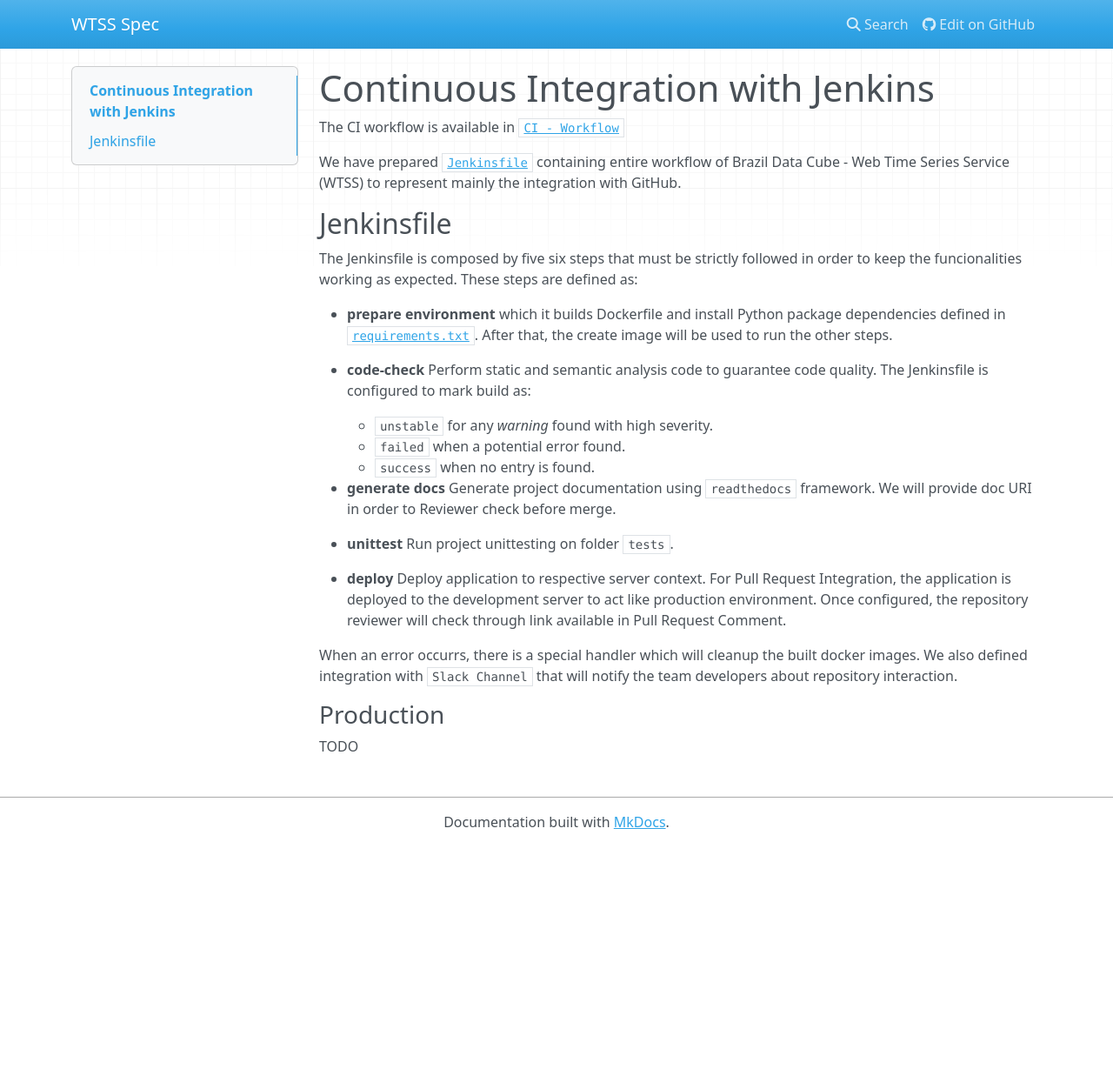
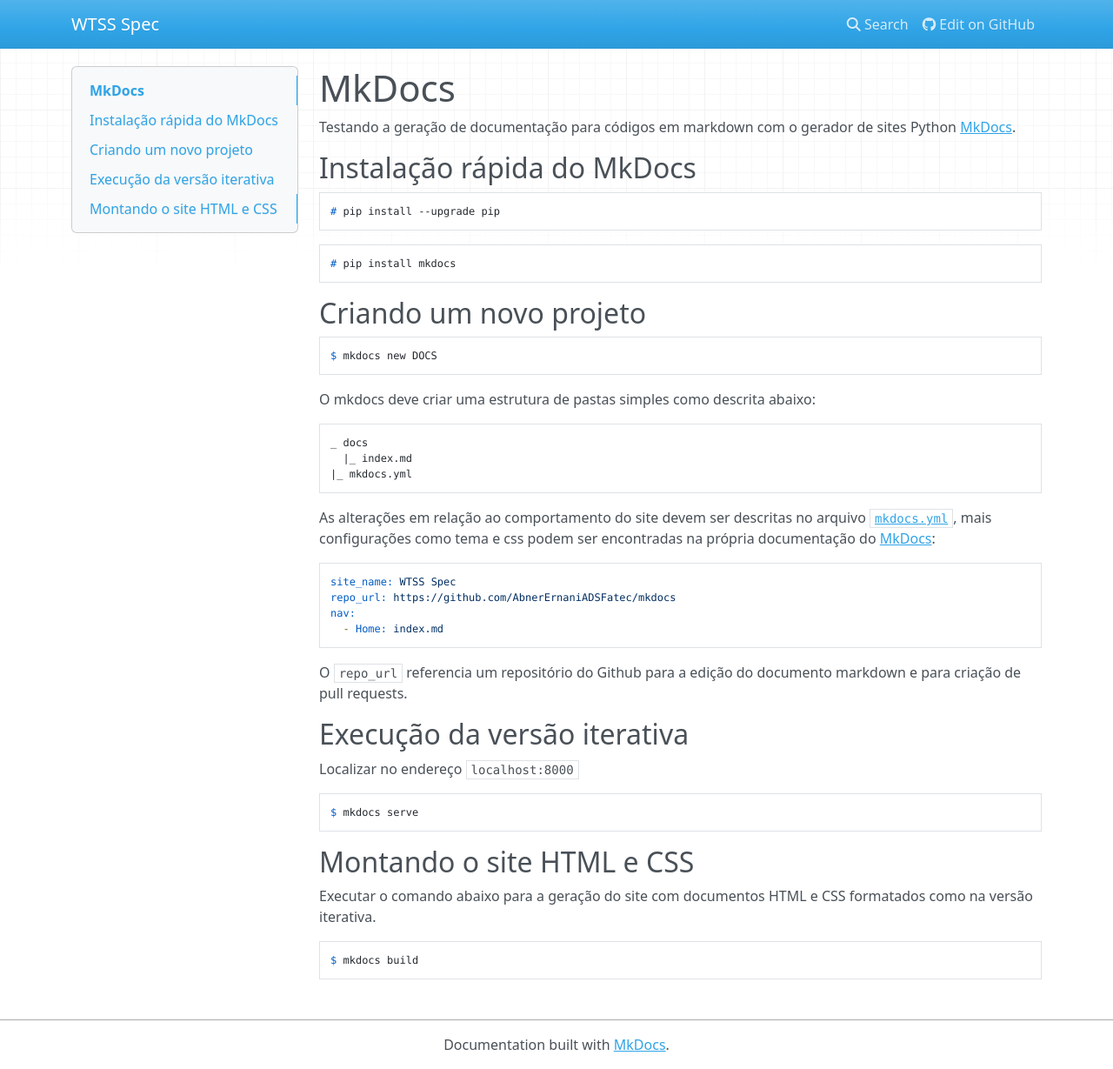
Before and after one commit to AbnerErnaniADSFatec/mkdocs, an MkDocs documentation site: the page built from docs/index.md, in a window 1280 px wide and 1229 px high. Shown: the whole window at 87% size. Built offline with MkDocs 1.6.1, drawn with Linux system fonts in a browser that asks for light colours; nearby versions of some CDN libraries.

Commit message:
adding custom page

````diff
--- a/docs/index.md
+++ b/docs/index.md
@@ -1,29 +1,43 @@
-# Continuous Integration with Jenkins
+# MkDocs
+Testando a geração de documentação para códigos em markdown com o gerador de sites Python [MkDocs](https://www.mkdocs.org/).
 
-The CI workflow is available in [`CI - Workflow`](https://drive.google.com/file/d/1QgSeMcNRph6ORE6kDDf_qazYtntqYpKb/view)
+## Instalação rápida do MkDocs
+~~~shell
+# pip install --upgrade pip
+~~~
+~~~shell
+# pip install mkdocs
+~~~
 
-We have prepared [`Jenkinsfile`](./Jenkinsfile) containing entire workflow of Brazil Data Cube - Web Time Series Service (WTSS) to represent mainly the integration with GitHub.
+## Criando um novo projeto
+~~~shell
+$ mkdocs new DOCS
+~~~
 
-## Jenkinsfile
+O mkdocs deve criar uma estrutura de pastas simples como descrita abaixo:
+```
+_ docs
+  |_ index.md
+|_ mkdocs.yml
+```
 
-The Jenkinsfile is composed by five six steps that must be strictly followed in order to keep the funcionalities working as expected.
-These steps are defined as:
+As alterações em relação ao comportamento do site devem ser descritas no arquivo [`mkdocs.yml`](./mkdocs.yml), mais configurações como tema e css podem ser encontradas na própria documentação do [MkDocs](https://www.mkdocs.org/user-guide/configuration/#edit_uri):
+~~~yml
+site_name: WTSS Spec
+repo_url: https://github.com/AbnerErnaniADSFatec/mkdocs
+nav:
+  - Home: index.md
+~~~
+O `repo_url` referencia um repositório do Github para a edição do documento markdown e para criação de pull requests.
 
-* **prepare environment** which it builds Dockerfile and install Python package dependencies defined in [`requirements.txt`](./requirements.txt). After that, the create image will be used to run the other steps.
+## Execução da versão iterativa
+Localizar no endereço `localhost:8000`
+~~~shell
+$ mkdocs serve
+~~~
 
-* **code-check** Perform static and semantic analysis code to guarantee code quality. The Jenkinsfile is configured to mark build as:
-    - `unstable` for any *warning* found with high severity.
-    - `failed` when a potential error found.
-    - `success` when no entry is found.
-
-* **generate docs** Generate project documentation using `readthedocs` framework. We will provide doc URI in order to Reviewer check before merge.
-
-* **unittest** Run project unittesting on folder `tests`.
-
-* **deploy** Deploy application to respective server context. For Pull Request Integration, the application is deployed to the development server to act like production environment. Once configured, the repository reviewer will check through link available in Pull Request Comment.
-
-When an error occurrs, there is a special handler which will cleanup the built docker images. We also defined integration with `Slack Channel` that will notify the team developers about repository interaction.
-
-### Production
-
-TODO
+## Montando o site HTML e CSS
+Executar o comando abaixo para a geração do site com documentos HTML e CSS formatados como na versão iterativa.
+~~~shell
+$ mkdocs build
+~~~
````
